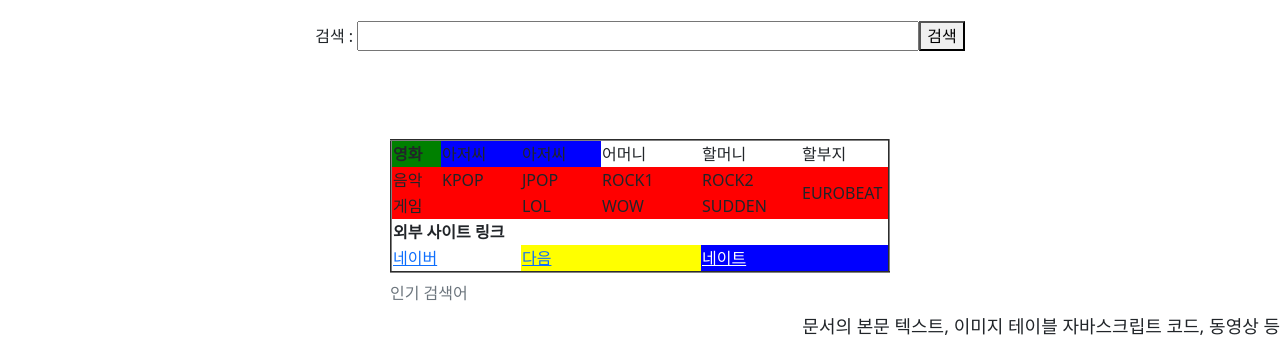
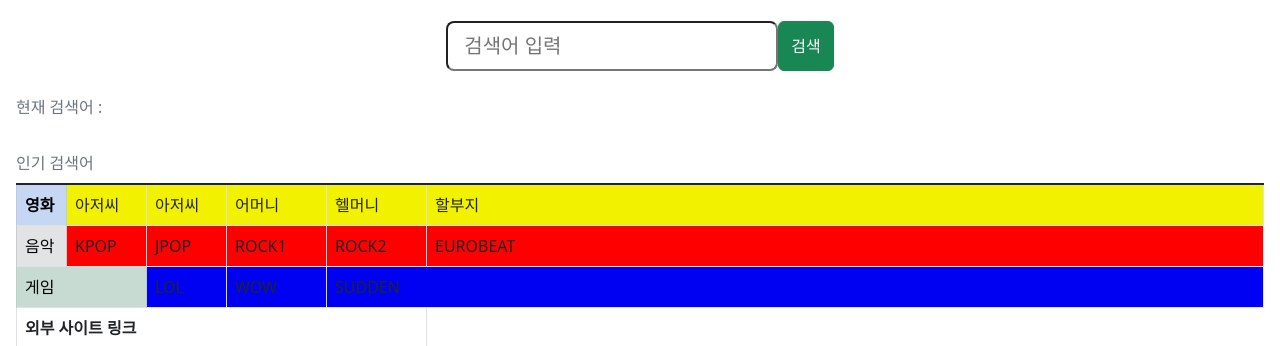
Before and after one commit to 1suk/WEB_20201013, a plain HTML site: page index.html in a window 1280 px wide. Shown: the part 442-788 px from the top of the page. Drawn offline with nearby package versions, Linux system fonts and the light colour scheme.

Commit message:
웹프흡

```diff
--- a/index.html
+++ b/index.html
@@ -9,7 +9,8 @@
       <!base : 웹 페이지의 기본 url지정>
 	  <link href="https://cdn.jsdelivr.net/npm/bootstrap@5.2.3/dist/css/bootstrap.min.css" rel="stylesheet" integrity="sha384-rbsA2VBKQhggwzxH7pPCaAqO46MgnOM80zW1RWuH61DGLwZJEdK2Kadq2F9CUG65" crossorigin="anonymous">
 	  <link rel="stylesheet" href="https://cdn.jsdelivr.net/npm/bootstrap-icons@1.10.3/font/bootstrap-icons.css">
-	  <script type="text/javascript" src="js/search.js" defer></script>
+	  <script type="text/javascript" src=".js/search.js" defer></script>
+	  <script type="text/javascript" src=".js/basic_test.js" defer></script>
 	  </head>
    <body>
 	    <script src="https://cdn.jsdelivr.net/npm/bootstrap@5.2.3/dist/js/bootstrap.bundle.min.js" integrity="sha384-kenU1KFdBIe4zVF0s0G1M5b4hcpxyD9F7jL+jjXkk+Q2h455rYXK/7HAuoJl+0I4" crossorigin="anonymous"></script>
@@ -71,32 +72,55 @@
 		</a>
 		</div>
 	    <br>
-	 	<p style="text-align:center">검색 :
+	 	<!--<p style="text-align:center">검색 :
             <input type="text" name="search" size="55" value=""><button id="search_btn" type="button">검색</button>
 			<br></p><br><br><br>
-        <table style="margin-left: auto; margin-right: auto;" border="2" width="500">
+        <table style="margin-left: auto; margin-right: auto;" border="2" width="500">-->
+	   <form action="https://www.google.co.kr/search" method="GET" target="_blank">
+            <div class="d-flex justify-content-center">
+                <mx-auto>
+                    <input name="query" type="text" class="form-control-lg" placeholder="검색어 입력" aria-label="search" aria-describedby="search_btn" id="search_txt">
+                </mx-auto>
+                <button class="btn btn-success" type="submit" id="search_btn">검색</button>
+           </div>
+        </form>
             <! 테이블을 정의합니다.>
-			<caption>인기 검색어</caption>
+		<!--	<caption align="top">인기 검색어</caption>
 			<tbody>
 				<tr><td bgcolor="green" width="50"><b>영화</b></td>
 				<td width="80" bgcolor="blue">아저씨</td>
 				<td width="80" bgcolor="blue">아저씨</td>
 				<td width="100">어머니</td>
 				<td width="100">할머니</td>
-				<td>할부지</td></tr><! 1행 추가>
+				<td>할부지</td></tr><! 1행 추가>-->
+			<div class="w-auto p-3" style="background-color: #;">
+        <table class="table table-striped table-bordered table-hover">
+        <caption align="top">현재 검색어 : <p id="search_message"></p></caption>
+
+		<caption align="top">인기 검색어</caption>
+		<tbody class="table-group-divider">
+                <tr bgcolor="yellow">
+                    <td class="table-primary" width="50"><b>영화</b>
+                    </td>
+                    <td width="80" bgcolor="blue">아저씨</td>
+                    <td width="80" bgcolor="blue">아저씨</td>
+                    <td width="100">어머니</td>
+                    <td width="100">헬머니</td>
+                    <td>할부지</td>
+                </tr>
 				<tr bgcolor="red">
-				<td width ="50">음악</td>
+				<td class="table-secondary" width ="50">음악</td>
 				<td>KPOP</td>
 				<td>JPOP</td>
 				<td>ROCK1</td>
 				<td>ROCK2</td>
-				<td rowspan="2">EUROBEAT</td>
+				<td rowspan="">EUROBEAT</td>
 				</tr><!2행추가>
-				<tr bgcolor="red">
-				<td colspan="2" width="50">게임</td>
+				<tr bgcolor="blue">
+				<td class="table-success" colspan="2" width="50">게임</td>
 				<td>LOL</td>
 				<td>WOW</td>
-				<td>SUDDEN</td></tr><! 3행추가>
+				<td colspan ="2">SUDDEN</td></tr><! 3행추가>
 				<tr><td colspan="5"><b>외부 사이트 링크</b></td></tr>
 				<tr><td colspan="2"><a href="http://www.naver.com/"targer="_blank">네이버</a></td>
 					<td colspan="2" bgcolor="yellow"><a href="https://www.daum.net/"target="_blank">다음</a></td>
```
Also changed, not shown: .js/basic_test.js (added), .js/search.js.
